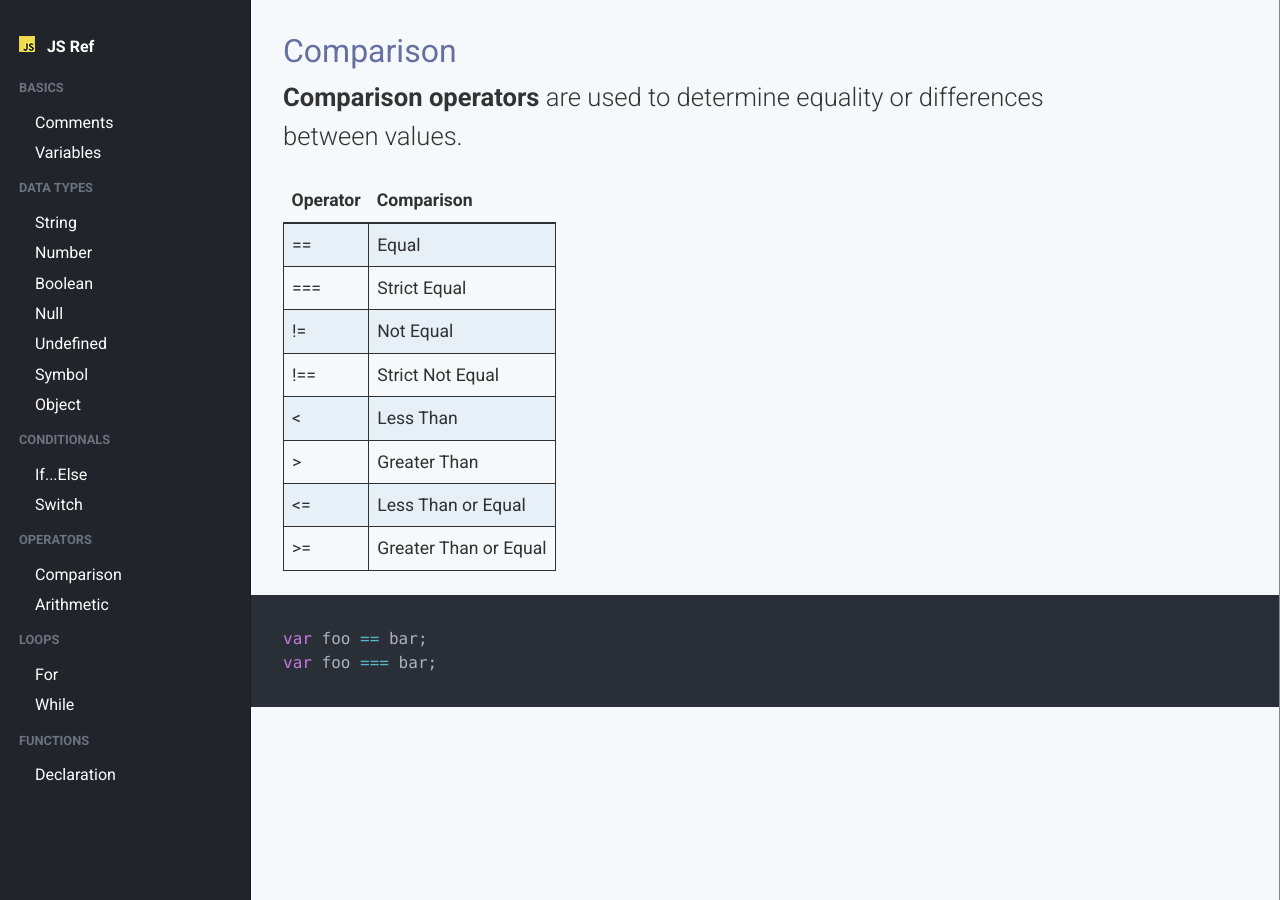
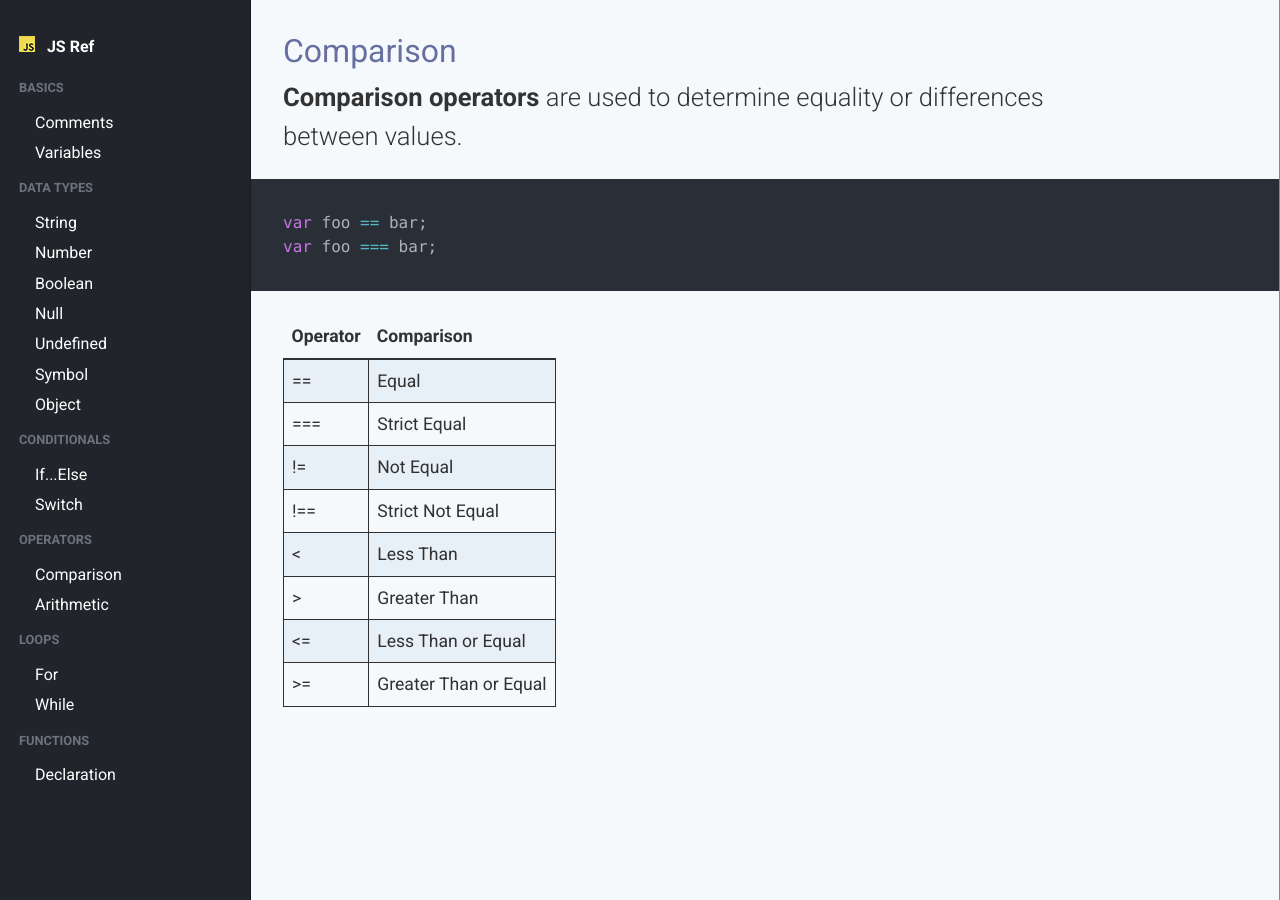
Before and after one commit to KJLarson/snippets, a Jekyll site: the page built from _pages/01_comparison.md, in a window 1280 px wide. Built offline with Jekyll 4.4.1, drawn with Linux system fonts in a browser that asks for light colours; nearby versions of some CDN libraries; some of the changed lines change nothing that is shown.

Commit message:
Update 01_comparison.md

````diff
--- a/_pages/01_comparison.md
+++ b/_pages/01_comparison.md
@@ -7,6 +7,11 @@ permalink: /comparison/
 ---
 
 > **Comparison operators** are used to determine equality or differences between values.
+
+```js
+var foo == bar;
+var foo === bar;
+```
 
 Operator | Comparison
 | --- | --- |
@@ -18,8 +23,3 @@ Operator | Comparison
 >	| Greater Than
 <=	| Less Than or Equal
 >=	| Greater Than or Equal
-
-```js
-var foo == bar;
-var foo === bar;
-```
````
